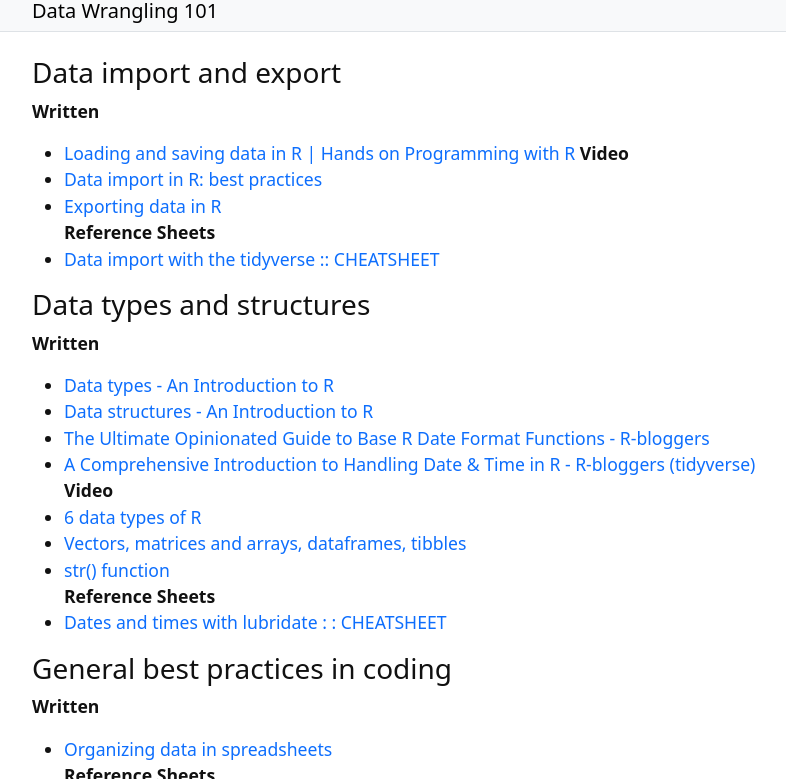
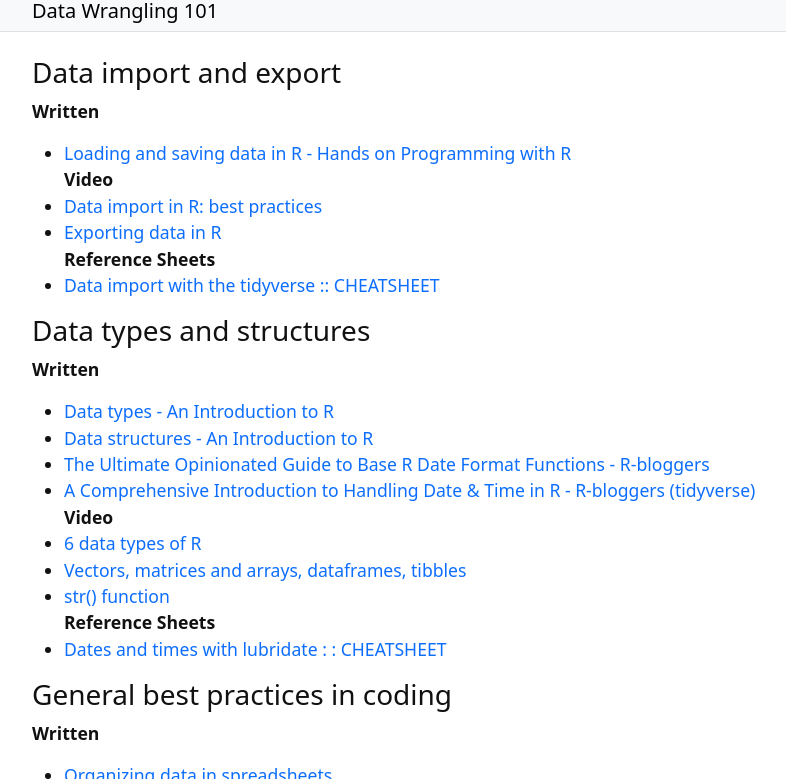
Before and after one commit to sandraemry/CSEE_DataWrangling, a Jekyll site: the page built from content/4-resources.md, in a window 1280 px wide and 900 px high, cut to the strip 121-900 px from the top of the window. Shown: the whole strip, without its empty margins (245-1031 px from the left). Built offline with Jekyll 4.4.1, drawn with Linux system fonts in a browser that asks for light colours; our own code applies the rules of GitHub Pages for plain Markdown files.

```diff
--- a/content/4-resources.md
+++ b/content/4-resources.md
@@ -5,7 +5,7 @@ nav: Resources
 
 ### Data import and export
 **Written**
-- [Loading and saving data in R | Hands on Programming with R](https://rstudio-education.github.io/hopr/dataio.html#plain-text-files)
+- [Loading and saving data in R - Hands on Programming with R](https://rstudio-education.github.io/hopr/dataio.html#plain-text-files)
 **Video**
 - [Data import in R: best practices](https://www.youtube.com/watch?v=dsl3bT1zrNQ)
 - [Exporting data in R](https://www.youtube.com/watch?v=M3LhpXus5m0)
```
